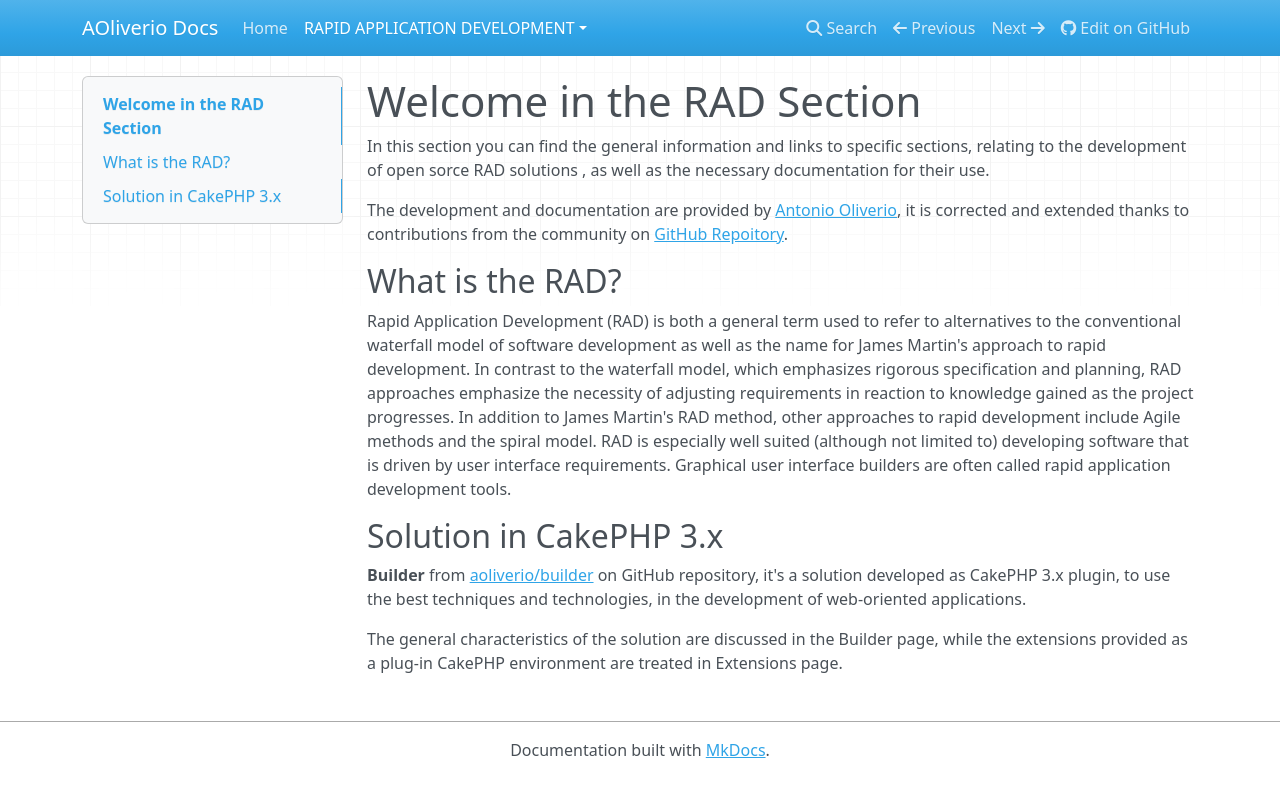
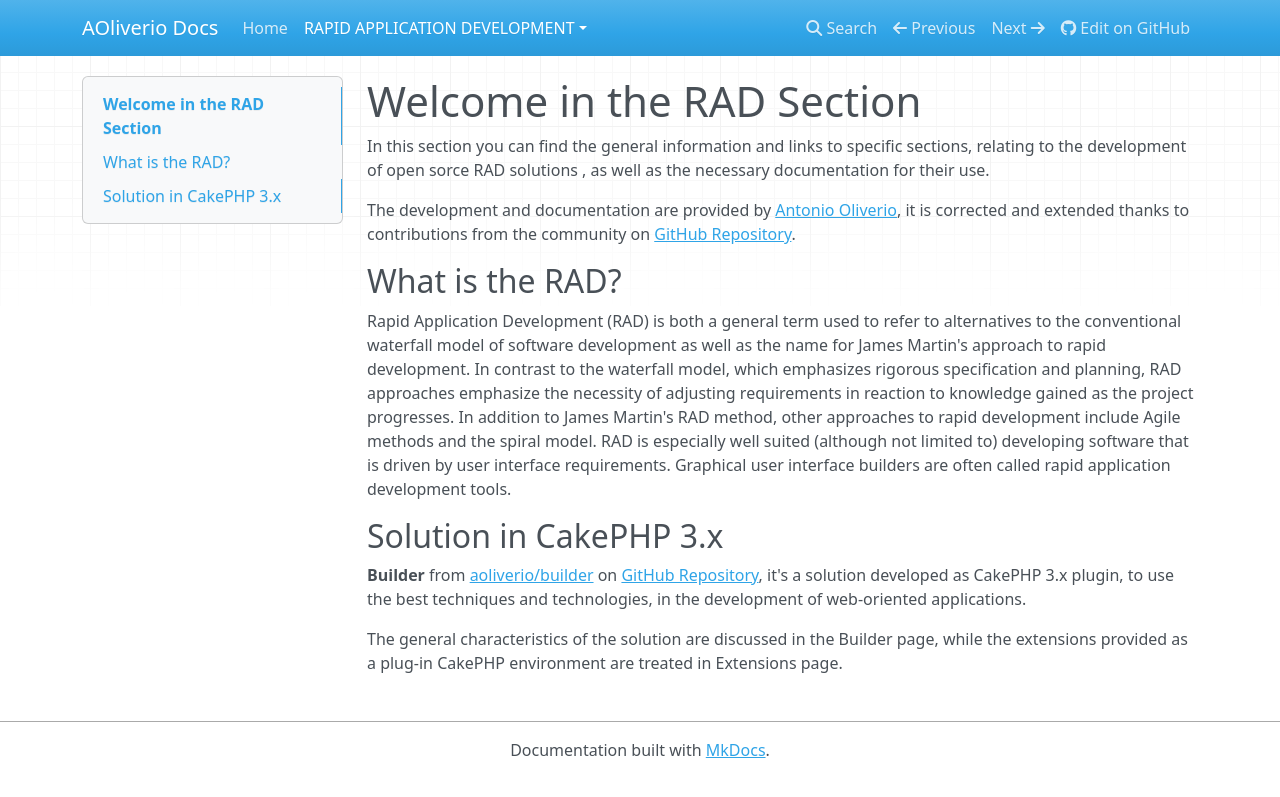
Before and after one commit to aoliverio/docs-repository, an MkDocs documentation site: the page built from docs/builder-overview.md, in a window 1280 px wide. Shown: the top 797 px of the page. Built offline with MkDocs 1.6.1, drawn with Linux system fonts in a browser that asks for light colours; nearby versions of some CDN libraries; old or Windows-style settings are respelled for this version of MkDocs; part of the change alters nothing that is shown.

Commit message:
Modified builder-overview.md

```diff
--- a/docs/builder-overview.md
+++ b/docs/builder-overview.md
@@ -4,7 +4,7 @@ In this section you can find the general information and links to specific secti
 relating to the development of open sorce RAD solutions , as well as the necessary documentation for their use.
 
 The development and documentation are provided by [Antonio Oliverio](http://www.aoliverio.com),
-it is corrected and extended thanks to contributions from the community on [GitHub Repoitory](https://github.com/aoliverio).
+it is corrected and extended thanks to contributions from the community on [GitHub Repository](https://github.com/aoliverio).
 
 ## What is the RAD?
 
@@ -18,8 +18,8 @@ Graphical user interface builders are often called rapid application development
 
 ## Solution in CakePHP 3.x
 
-**Builder** from [aoliverio/builder](https://github.com/aoliverio) on GitHub repository, it's a solution developed as CakePHP 3.x plugin,
-to use the best techniques and technologies, in the development of web-oriented applications.
+**Builder** from [aoliverio/builder](https://github.com/aoliverio) on [GitHub Repository](https://github.com/aoliverio),
+it's a solution developed as CakePHP 3.x plugin, to use the best techniques and technologies, in the development of web-oriented applications.
 
 The general characteristics of the solution are discussed in the Builder page,
 while the extensions provided as a plug-in CakePHP environment are treated in Extensions page.
```
